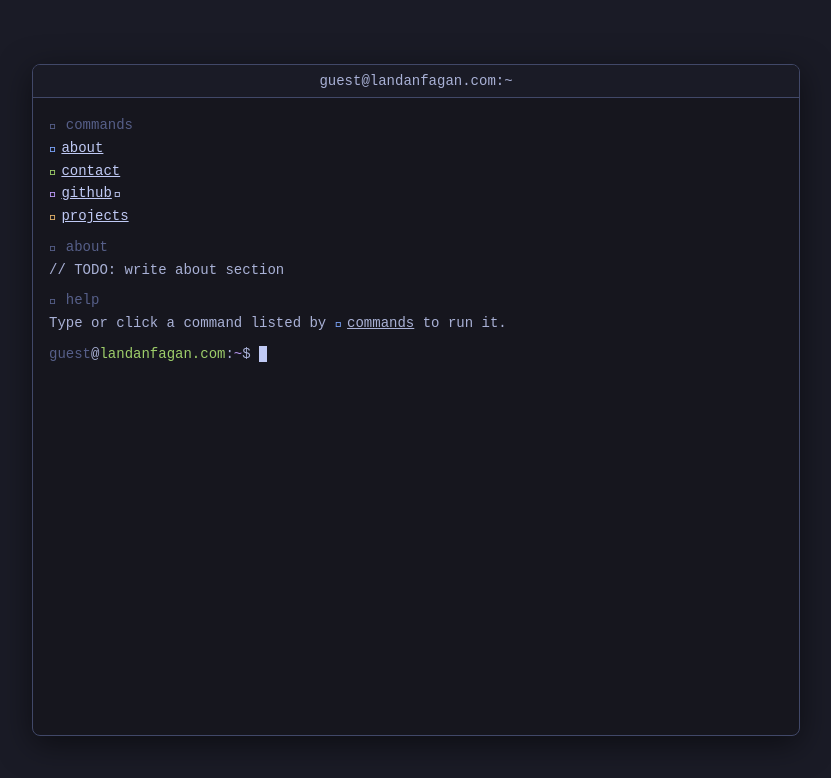
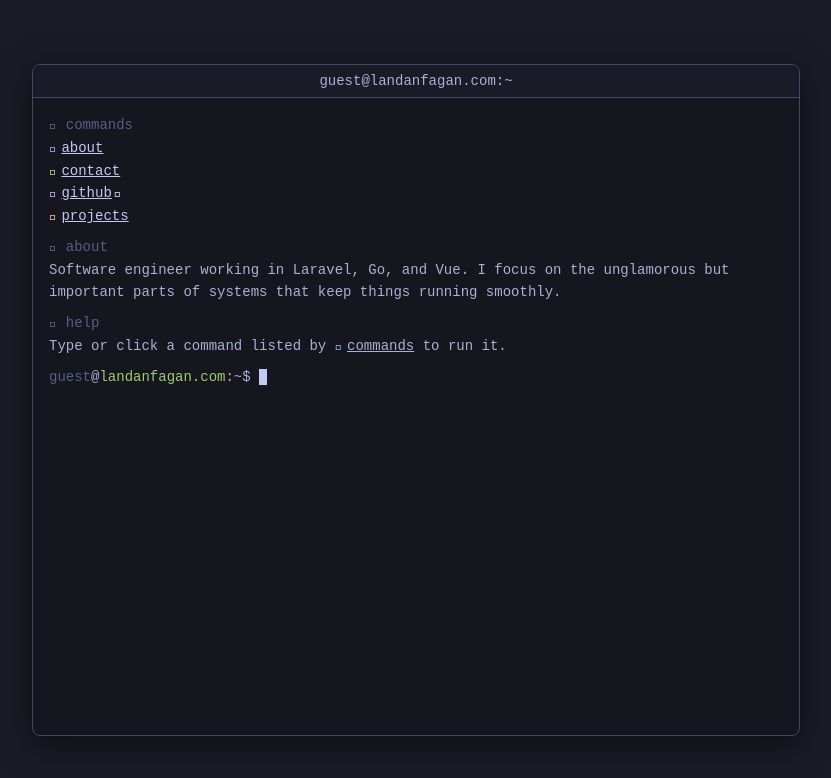
Before and after one commit to landoware/landanfagan.com, a Vue app: page / in a window 1280 px wide. Shown: the top 778 px of the page, without its empty margins (224-1055 px from the left). Built offline with nearby package versions, Linux system fonts and the light colour scheme; a web font is replaced by a local one.

Commit message:
+ About output

```diff
--- a/src/components/outputs/AboutOutput.vue
+++ b/src/components/outputs/AboutOutput.vue
@@ -1,5 +1,8 @@
 <template>
   <div class="mb-2">
-    <p class="text-fg-dark">// TODO: write about section</p>
+    <p class="text-fg-dark">
+      Software engineer working in Laravel, Go, and Vue. I focus on the unglamorous but important
+      parts of systems that keep things running smoothly.
+    </p>
   </div>
 </template>
```
